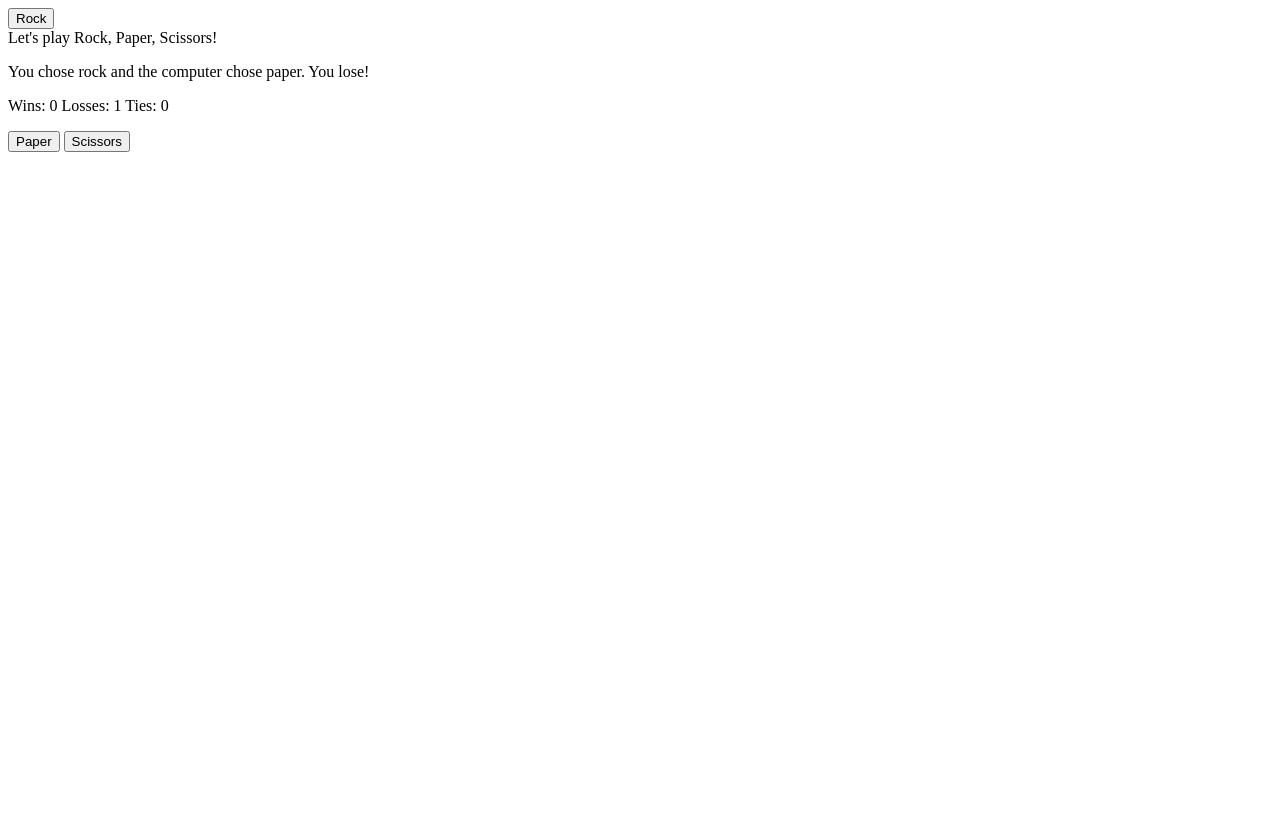
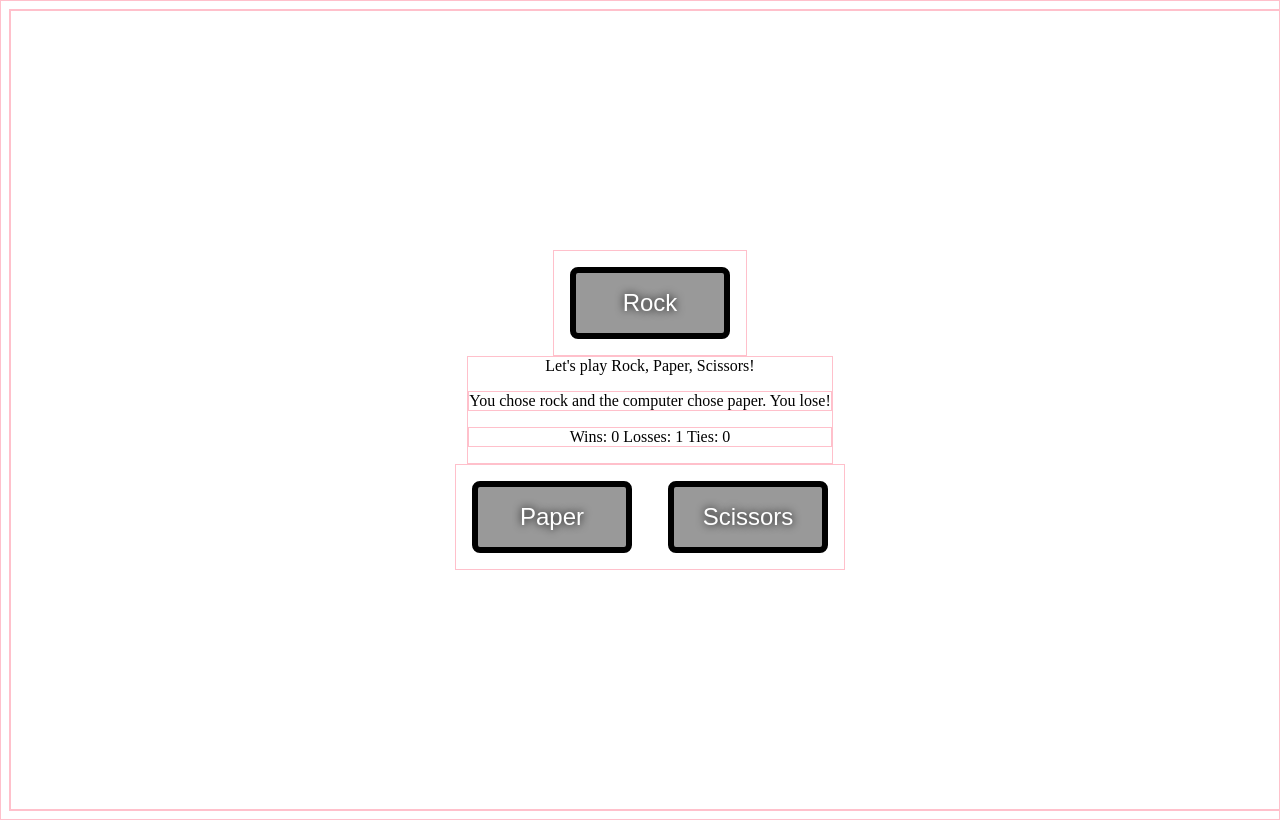
Before and after one commit to alexgspeed/rock-paper-scissors, a plain HTML site: page index.html in a window 1280 px wide. Both pictures are taken after a click on the button "Rock". Drawn offline with Linux system fonts and the light colour scheme.

Commit message:
Add style sheet and formatting script

```diff
--- a/index.html
+++ b/index.html
@@ -4,6 +4,7 @@
         <meta charset="utf-8">
         <title>Rock Paper Scissors</title>
         <script src="./script.js" defer></script>
+        <link rel="stylesheet" href="./style.css">
     </head>
     <body>
        <div class="body">
--- a/script.js
+++ b/script.js
@@ -68,11 +68,18 @@ function playGame(userGuess,computerGuess){
 }
 
 function myEventHandler(event){
-    console.log(playGame(this.className,computerGenerate()));
+    playGame(this.className,computerGenerate());
+    this.classList.add('clicked');
+}
+
+function removeTransition(e){
+    if(e.propertyName !== 'transform') return;
+    this.classList.remove('clicked');
 }
 
 const buttons = document.querySelectorAll('button');
 buttons.forEach(button => button.addEventListener('click',myEventHandler));
+buttons.forEach(button => button.addEventListener('transitionend',removeTransition));
 
 const container = document.querySelector('.middleRow');
 const content = document.createElement('p');
--- /dev/null
+++ b/style.css
@@ -0,0 +1,42 @@
+.body {
+    display: flex;
+    flex-direction: column;
+    align-items: center;
+    justify-content: center;
+    flex: 1;
+}
+
+body{
+    height: 100vh;
+    width: 100vw;
+    display: flex;
+}
+
+*{
+    border: 1px solid pink;
+}
+
+.middleRow{
+    text-align: center;
+    gap: -10px;
+}
+
+button{
+    border: .4rem solid black;
+    border-radius: .5rem;
+    margin: 1rem;
+    font-size: 1.5rem;
+    padding: 1rem .5rem;
+    transition: all .5s ease;
+    width: 10rem;
+    text-align: center;
+    color: white;
+    background: rgba(0,0,0,0.4);
+    text-shadow: 0 0 .5rem black;
+  }
+
+  .clicked {
+    transform: scale(1.1);
+    border-color: #ffc600;
+    box-shadow: 0 0 1rem #ffc600;
+  }
```
